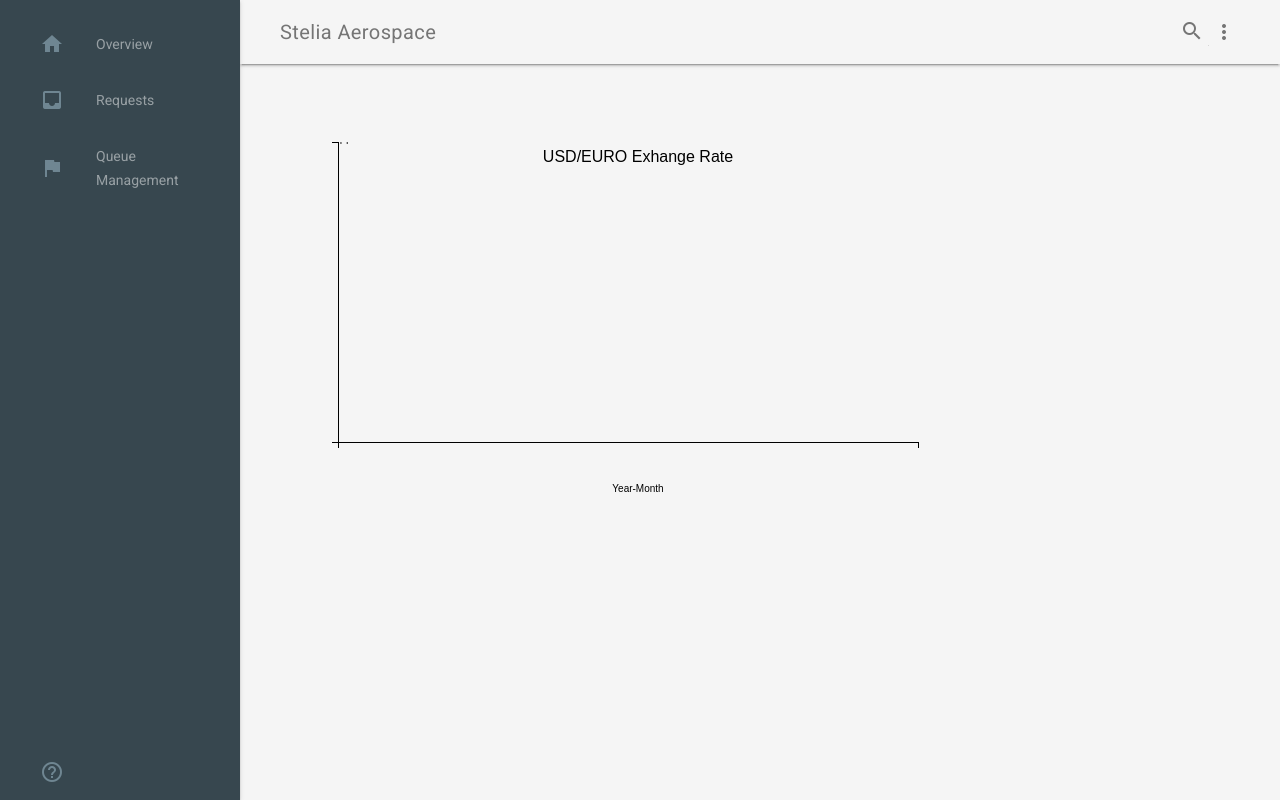
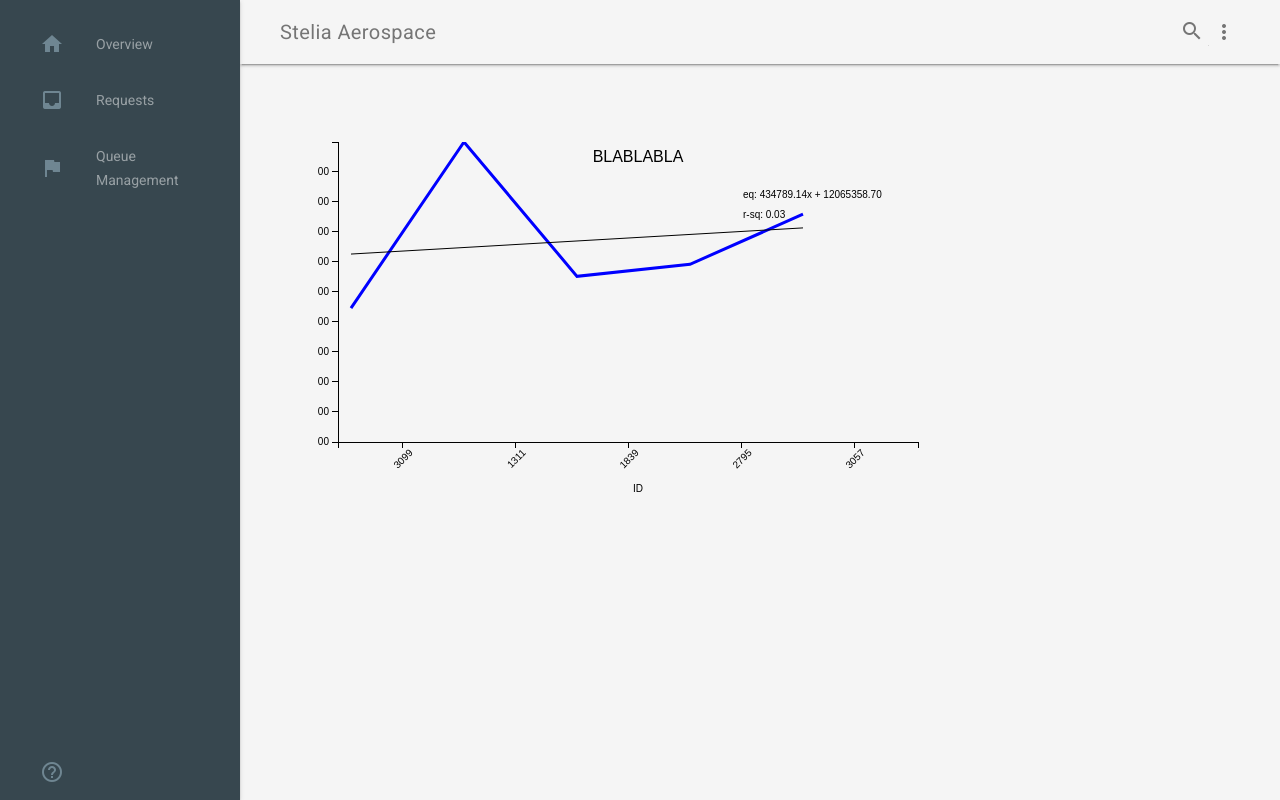
Before and after one commit to EmCity/mindsmachines2017, a website: page frontend/mdl-template-dashboard/index.html in a window 1280 px wide. Drawn offline with nearby package versions, Linux system fonts and the light colour scheme.

Commit message:
working graph

```diff
--- a/frontend/mdl-template-dashboard/index.html
+++ b/frontend/mdl-template-dashboard/index.html
@@ -295,7 +295,7 @@
   var margin = {top: 20, right:20, bottom: 50, left: 20};
 
   // formatters for axis and labels
-  var currencyFormat = d3.format("$0.2f");
+  var currencyFormat = d3.format("0.2f");
   var decimalFormat = d3.format("0.2f");
 
   var svg = d3.select(".chart")
@@ -324,17 +324,17 @@
     .scale(yScale)
     .orient("left");
 
-  d3.csv("cleaned_output.csv", function(data) {
+  d3.csv("prediction_result.csv", function(data) {
 
     // extract the x labels for the axis and scale domain
     var xLabels = data.map(function (d) { return d['id_reference']; })
 
     xScale.domain(xLabels);
-    yScale.domain([0, Math.round(d3.max(data, function(d) { return parseFloat(d['date_affectation_new']); }))]);
+    yScale.domain([0, Math.round(d3.max(data, function(d) { return parseFloat(d['predict_total_cycle_duration']); }))]);
 
     var line = d3.svg.line()
       .x(function(d) { return xScale(d['id_reference']); })
-      .y(function(d) { return yScale(d['date_affectation_new']); });
+      .y(function(d) { return yScale(d['predict_total_cycle_duration']); });
 
     svg.append("path")
       .datum(data)
@@ -344,7 +344,7 @@
     svg.select(".x.axis")
       .attr("transform", "translate(0," + (height) + ")")
       .call(xAxis.tickValues(xLabels.filter(function(d, i) {
-        if (i % 12 == 0)
+        if (i % 1 == 0)
           return d;
         })))
       .selectAll("text")
@@ -364,7 +364,7 @@
       .attr("text-anchor", "middle")
       .style("font-size", "16px")
       .style("font-family", "sans-serif")
-      .text("USD/EURO Exhange Rate");
+      .text("BLABLABLA");
 
     // x axis label
     svg.append("text")
@@ -372,15 +372,16 @@
       .attr("y", height + margin.bottom)
       .attr("class", "text-label")
       .attr("text-anchor", "middle")
-      .text("Year-Month");
+      .text("ID");
 
     // get the x and y values for least squares
     var xSeries = d3.range(1, xLabels.length + 1);
-    var ySeries = data.map(function(d) { return parseFloat(d['rate']); });
+    var ySeries = data.map(function(d) { return parseFloat(d['predict_total_cycle_duration']); });
 
     var leastSquaresCoeff = leastSquares(xSeries, ySeries);
 
     // apply the reults of the least squares regression
+
     var x1 = xLabels[0];
     var y1 = leastSquaresCoeff[0] + leastSquaresCoeff[1];
     var x2 = xLabels[xLabels.length - 1];
@@ -414,7 +415,6 @@
       .attr("class", "text-label")
       .attr("x", function(d) {return xScale(x2) - 60;})
       .attr("y", function(d) {return yScale(y2) - 10;});
-
   });
 
   // returns slope, intercept and r-square of the line
--- /dev/null
+++ b/frontend/mdl-template-dashboard/prediction_result.csv
@@ -0,0 +1,6 @@
+id_reference,predict_total_cycle_duration
+3099,8909789.9649
+1311,19952844.3999
+1839,11016861.218
+2795,11817954.2694
+3057,15151180.7282
```
